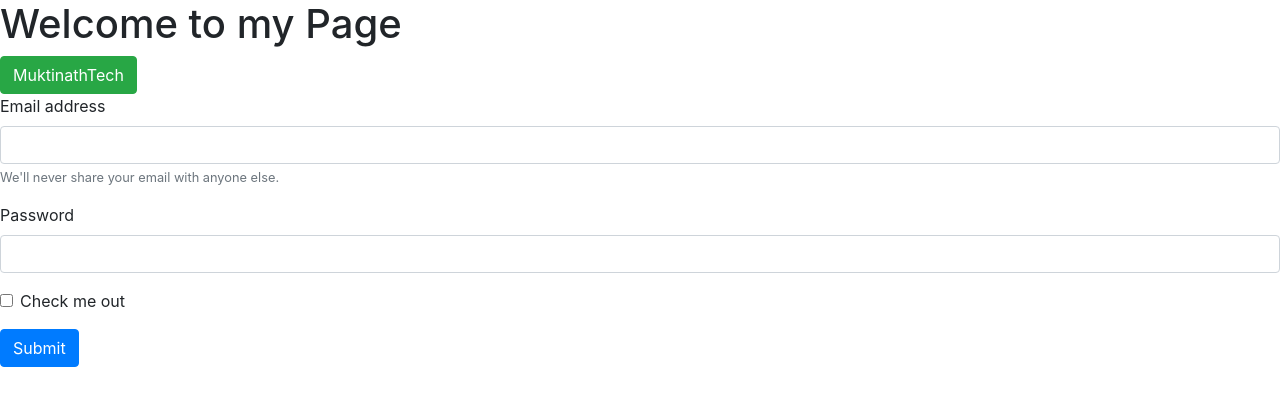
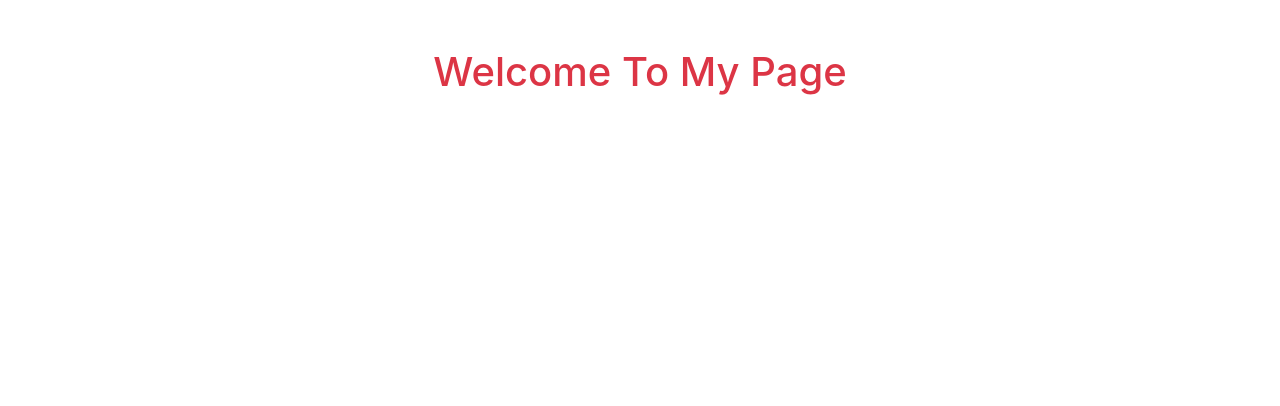
Before and after one commit to muktinathrajbanshi/ReactTutorial, a React (Create React App) app: page / in a window 1280 px wide. Shown: the top 406 px of the page. Built offline with nearby package versions, Linux system fonts and the light colour scheme; a web font is replaced by a local one.

Commit message:
React Bootstrap Autocomplete Extension in VS Code i.e IntelliSense for CSS class names in HTML

```diff
--- a/src/ToDoLists.jsx
+++ b/src/ToDoLists.jsx
@@ -4,25 +4,7 @@ import "../node_modules/bootstrap/dist/css/bootstrap.min.css";
 const ToDoLists = () => {
    return(
       <>
-         <h1> Welcome to my Page </h1>
-         <button className="btn btn-success"> MuktinathTech </button>
-
-<form>
-  <div class="form-group">
-    <label for="exampleInputEmail1">Email address</label>
-    <input type="email" class="form-control" id="exampleInputEmail1" aria-describedby="emailHelp" />
-    <small id="emailHelp" class="form-text text-muted">We'll never share your email with anyone else.</small>
-  </div>
-  <div class="form-group">
-    <label for="exampleInputPassword1">Password</label>
-    <input type="password" class="form-control" id="exampleInputPassword1" />
-  </div>
-  <div class="form-group form-check">
-    <input type="checkbox" class="form-check-input" id="exampleCheck1" />
-    <label class="form-check-label" for="exampleCheck1">Check me out</label>
-  </div>
-  <button type="submit" class="btn btn-primary">Submit</button>
-</form>
+         <h1 className="text-capitalize text-center mt-5 text-danger"> Welcome to my Page </h1>
 
       </>
    );
```
